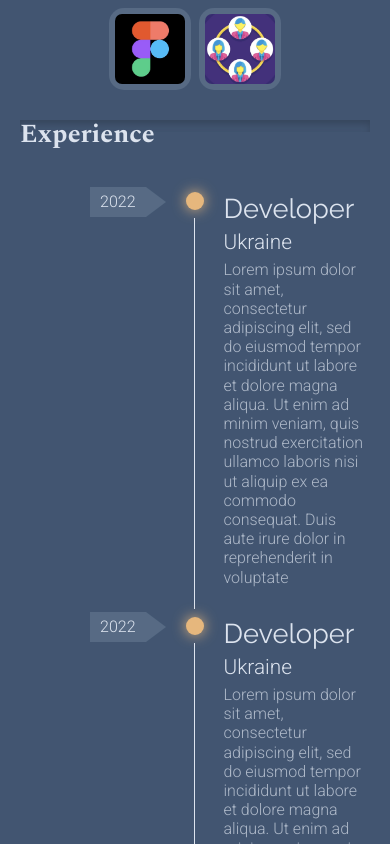
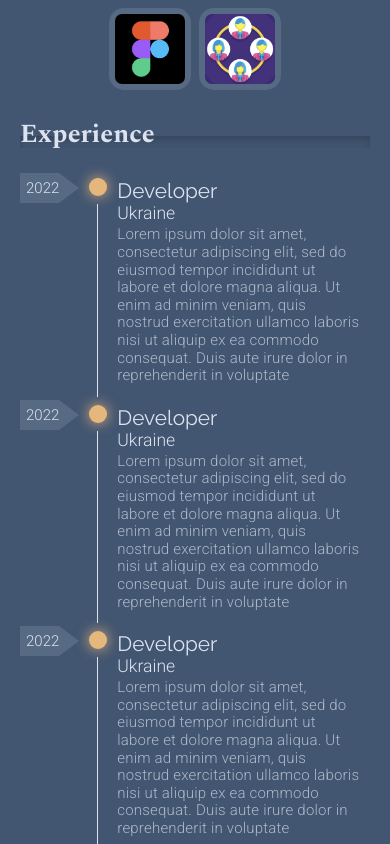
Before and after one commit to Olha-Solovei/portfolio, a React (Create React App) app: page / in a window 390 px wide. Shown: the part 980-1824 px from the top of the page. Built offline with nearby package versions, Linux system fonts and the light colour scheme.

Commit message:
added responsive design for experience section

```diff
--- a/src/styles/experience.css
+++ b/src/styles/experience.css
@@ -1,53 +1,51 @@
-#experience .border{
+#experience .border {
   margin: 40px 0 0 0;
   background-color: var(--bg-dark);
   box-shadow: inset 0 4px 7px rgb(49, 63, 83, 0.7);
   padding: 6px;
-    /* box-shadow: inset 0 2px 4px rgb(230, 183, 125, 0.7); */
   margin-top: -34px;
 }
-#experience h2 {
-}
-.experience{
+.experience {
   margin: 60px 0 40px 70px;
 }
-.item{
+.item {
   display: flex;
 }
-.date{
+.date {
   padding-right: 20px;
   display: flex;
   position: relative;
   top: -5px;
 }
-.date span.year{
+.date span.year {
   background-color: var(--bg-light);
   padding: 0 10px;
   display: inline-block;
   height: 30px;
   line-height: 30px;
 }
-.date span.arrow{
+.date span.arrow {
   display: inline-block;
-    content: '';
+  content: "";
   width: 0;
   height: 0;
   border-style: solid;
   border-width: 15px 0 15px 20px;
-    border-color: transparent transparent transparent var(--bg-light);
+  border-color: transparent transparent transparent
+    var(--bg-light);
 }
-.separator{
+.separator {
   display: flex;
   flex-direction: column;
 }
-.separator .dot{
+.separator .dot {
   width: 18px;
   height: 18px;
   background-color: var(--gold);
   border-radius: 50%;
   box-shadow: 0 0 14px var(--gold);
 }
-.separator .line{
+.separator .line {
   min-height: 10px;
   width: 1px;
   background-color: var(--light-gray);
@@ -56,23 +54,72 @@
   margin-top: 8px;
   margin-bottom: 8px;
 }
-.texts{
+.texts {
   padding-left: 20px;
   padding-bottom: 30px;
 }
-.texts h4{
+.texts h3 {
+  font-family: Raleway, sans-serif;
+  font-size: 1.7rem;
+  font-weight: normal;
+}
+.texts h4 {
   margin-top: 6px;
   margin-bottom: 6px;
   font-size: 1.3rem;
   font-weight: normal;
-    /* color: rgb(220, 227, 238, 0.7); */
 }
-.texts h3{
-    font-family: Raleway, sans-serif;
-    font-size: 1.7rem;
-    font-weight: normal;
-}
-.texts p{
+.texts p {
   color: rgb(220, 227, 238, 0.7);
   line-height: 1.2rem;
 }
+
+@media (max-width: 768px) {
+  #experience .border {
+    margin: 30px 0 0 0;
+    margin-top: -26px;
+  }
+  .experience {
+    margin: 40px 10px 30px 40px;
+  }
+  .texts h3 {
+    font-size: 1.5rem;
+  }
+  .texts h4 {
+    font-size: 1.2rem;
+  }
+}
+
+@media (max-width: 610px) {
+  #experience .border {
+    margin: 20px 0 0 0;
+    margin-top: -18px;
+  }
+  .experience {
+    margin: 30px 10px 20px 0px;
+  }
+  .date {
+    padding-right: 10px;
+  }
+  .texts {
+    padding-left: 10px;
+    padding-bottom: 20px;
+  }
+  .texts h3 {
+    font-size: 1.3rem;
+  }
+  .texts h4 {
+    font-size: 1.1rem;
+    margin-top: 0px;
+    margin-bottom: 3px;
+  }
+  .texts p {
+    line-height: 1.1rem;
+    letter-spacing: 0.2px;
+    font-size: 15px;
+  }
+  .date span.year {
+    padding: 0 0 0 6px;
+    font-size: 15px;
+  }
+}
```
Also changed, not shown: src/components/Experience.js (+18 -9 lines). Lines whose indentation alone changed are shown as unchanged.
